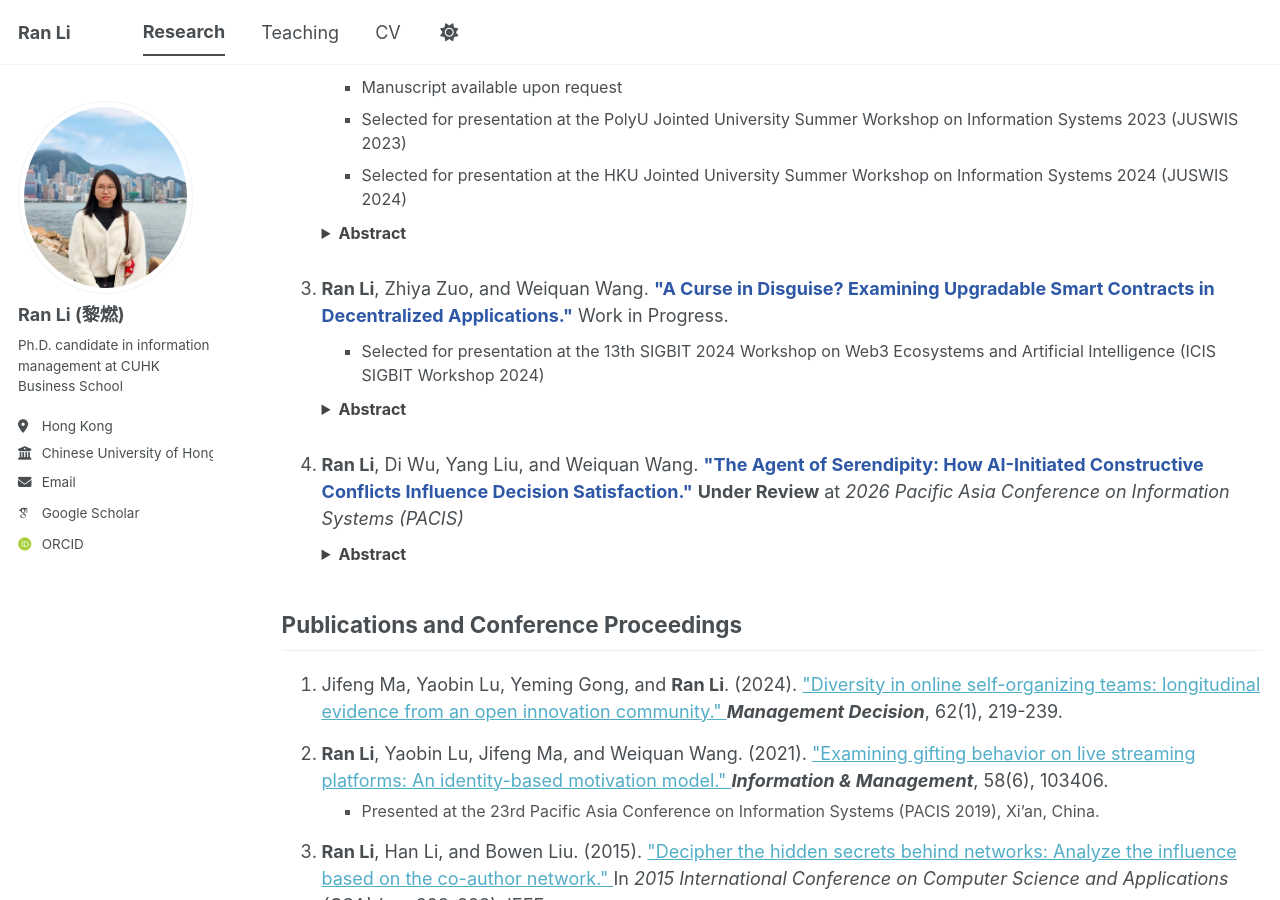
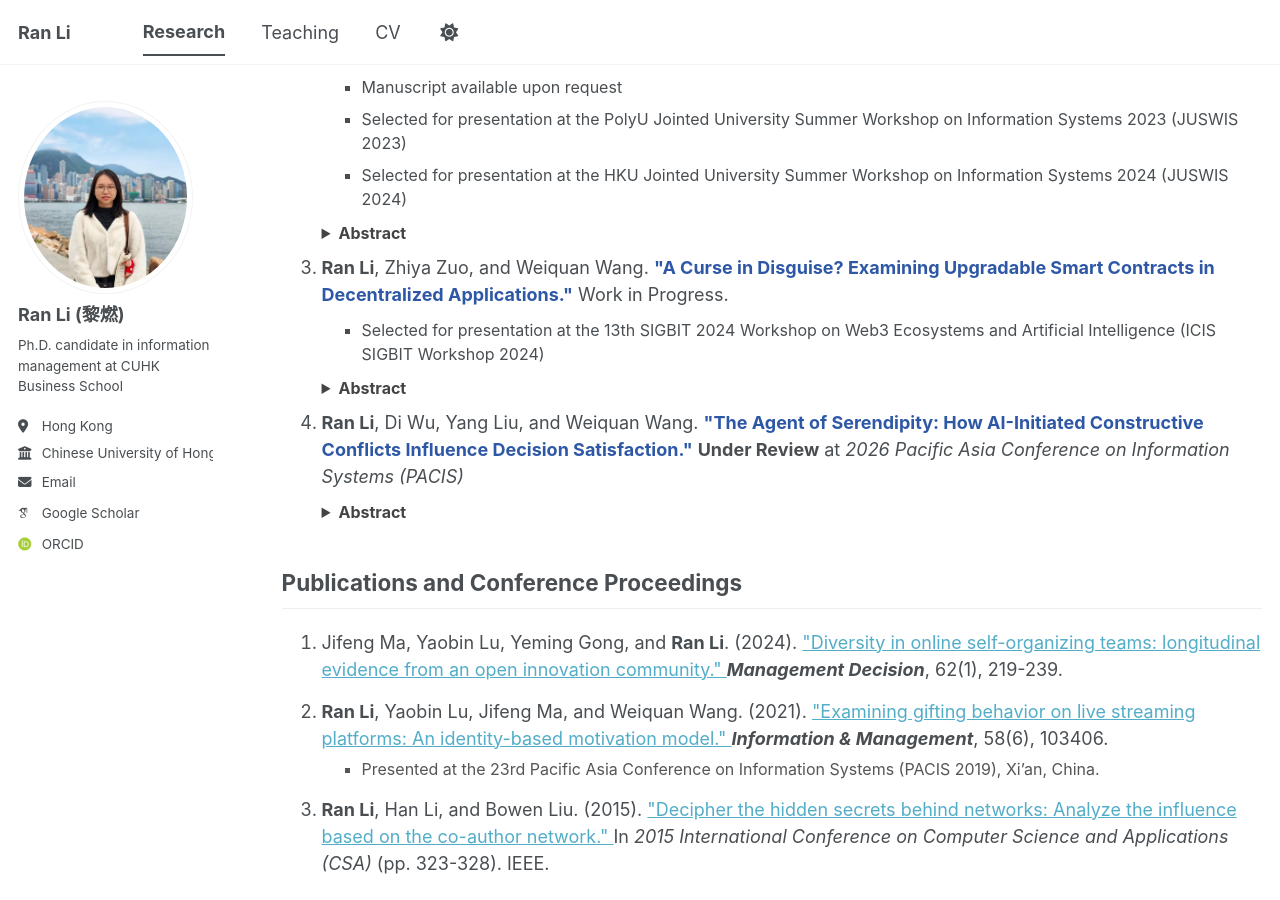
Before and after one commit to elaine-ran-li/elaine-ran-li.github.io, a Jekyll site: the page built from _pages/publications.html, in a window 1280 px wide and 900 px high, scrolled down 492 px. Built offline with Jekyll 4.4.1, drawn with Linux system fonts in a browser that asks for light colours; some web fonts are replaced; a script bundle is joined from its source files by our own code; library files that are not in the unit come from our copies.

Commit message:
Update publications.html

```diff
--- a/_pages/publications.html
+++ b/_pages/publications.html
@@ -57,7 +57,7 @@ author_profile: true
     </details>
   </li>
 
-  <li style="margin-bottom: 30px;">
+  <li>
     Yang Liu, <strong>Ran Li</strong>, and Weiquan Wang.
     <span style="color: #2e58a6; font-weight: bold;">"“Open Source” in Crowdsourcing Contests: A Knowledge Reuse Perspective."</span>
     Target Journal: <i><strong>Management Science</strong></i>
@@ -77,7 +77,7 @@ author_profile: true
     </details>
   </li>
 
-  <li style="margin-bottom: 30px;">
+  <li>
     <strong>Ran Li</strong>, Zhiya Zuo, and Weiquan Wang.
     <span style="color: #2e58a6; font-weight: bold;">"A Curse in Disguise? Examining Upgradable Smart Contracts in Decentralized Applications."</span>
     Work in Progress.
@@ -95,7 +95,7 @@ author_profile: true
     </details>
   </li>
 
-  <li style="margin-bottom: 30px;">
+  <li>
     <strong>Ran Li</strong>, Di Wu, Yang Liu, and Weiquan Wang.
     <span style="color: #2e58a6; font-weight: bold;">"The Agent of Serendipity: How AI-Initiated Constructive Conflicts Influence Decision Satisfaction."</span>
     <strong>Under Review</strong> at <i>2026 Pacific Asia Conference on Information Systems (PACIS)</i>
```
